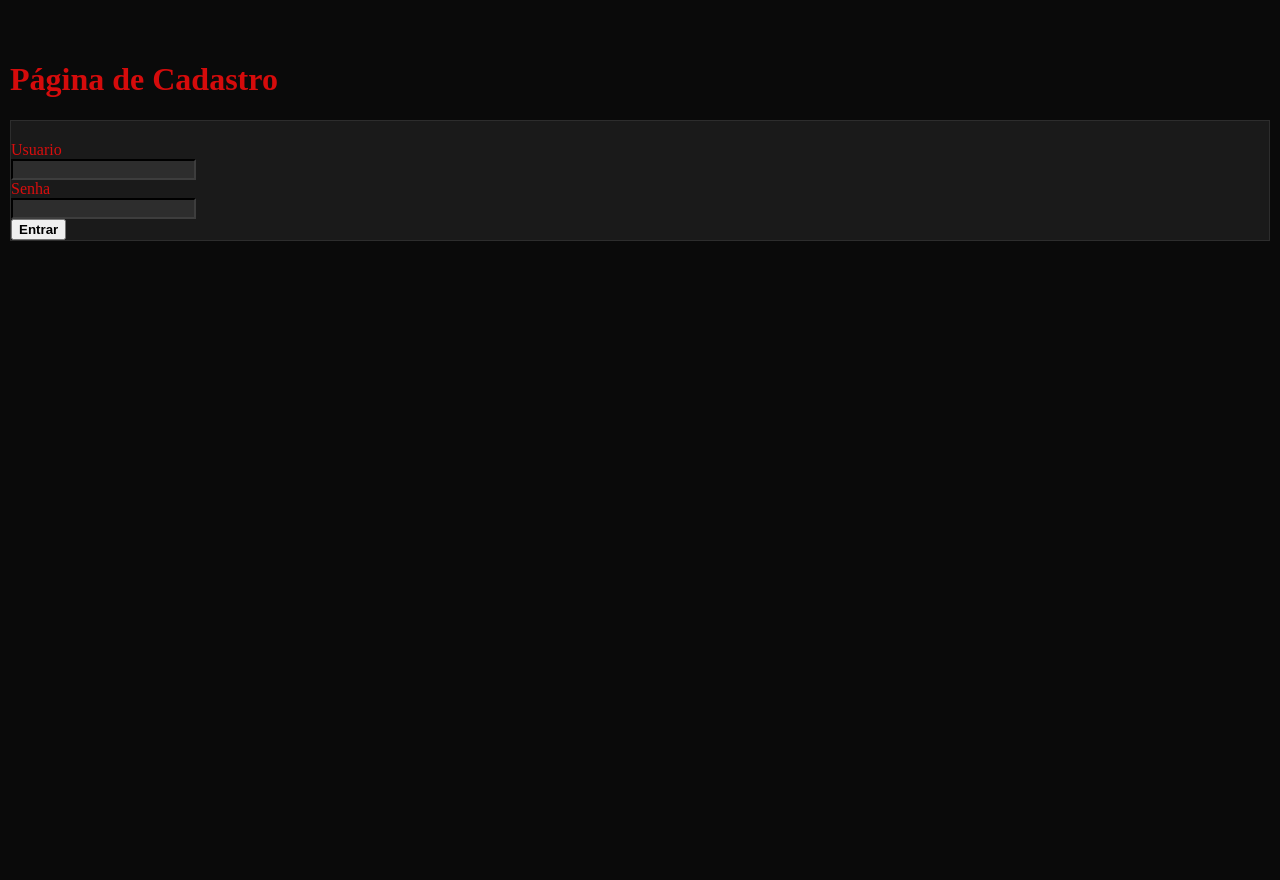
After one commit to Helena-Rosa/letube, a Flask app: template templates/cadastro.html in a window 1280 px wide. The commit adds this page. Run offline with Flask 3, Linux system fonts and the light colour scheme; the template is opened without the code that fills it, so the values that code supplies are empty.

Commit message:
fazendo  parte do cadastro do aplicativo

```diff
--- a/app.py
+++ b/app.py
@@ -12,7 +12,7 @@ app= Flask(__name__)
 @app.route ("/")
 @app.route("/home", methods=["GET"])
 def pagina_principal():
-    musicas = recuperar_musicas()
+    musicas = recuperar_musicas(True)
     generos = recuperar_generos()
     return render_template("principal.html", musicas = musicas , generos = generos )
 
@@ -44,9 +44,9 @@ def excluir_musica(codigo):
     return redirect("/admin")
 
 
-@app.route("/musica/ativar/<codigo>")
-def pag_ativar(codigo):
-    ativar(codigo)
+@app.route("/musica/ativar/<codigo>/<status>")
+def pag_ativar(codigo,status):
+    ativar(codigo,status)
     return redirect("/admin")
 
 
--- a/migrate/estrutura_bd.sql
+++ b/migrate/estrutura_bd.sql
@@ -24,3 +24,5 @@ CREATE TABLE IF NOT EXISTS music (
     ativo bool default 0 ,
  CONSTRAINT fk_music FOREIGN KEY (nome_genero) REFERENCES genero(nome)
 );
+
+0,
--- /dev/null
+++ b/templates/cadastro.html
@@ -0,0 +1,80 @@
+<!DOCTYPE html>
+<html lang="pt-br">
+<head>
+    <meta charset="UTF-8">
+    <meta name="viewport" content="width=device-width, initial-scale=1.0">
+    <title>Cadastro</title>
+</head>
+<body>
+    <style>
+        html, body {
+            background-color: #0a0a0a !important;
+            color: #fff;
+            min-height: 100vh;
+            margin: 0;
+        }
+
+        body { padding: 40px 10px; }
+
+        .box { background-color: #1a1a1a; border: 1px solid #2d2d2d; color: #fff2f2; }
+        .input, .select select { background-color: #2d2d2d; border-color: #3d3d3d; color: #f7f1f1; }
+        .input:focus, .select select:focus { border-color: #485fc7; }
+
+        /* Ajustes da Tabela */
+        .table { background-color: transparent; color: #faf6f6; }
+        .table thead th { color: #7a7a7a; border-bottom-color: #2d2d2d; text-transform: uppercase; font-size: 0.75rem; }
+        .table td { border-bottom-color: #2d2d2d; vertical-align: middle; }
+        tr:hover { background-color: #242424 !important; }
+
+        .title, .label { color: #fa0c0cd8 !important; }
+        .subtitle { color: #485fc7 !important; }
+    </style>
+</head>
+
+</body>
+
+    <div class="container">
+        <header class="level mb-6">
+            <div class="level-left">
+                <div>
+                    <h1 class="title is-3">Página de Cadastro</h1>
+
+                </div>
+            </div>
+            <div class="level-right">
+                <a href="/" class="button is-dark">
+                </a>
+            </div>
+        </header>
+
+        <div class="box">
+            <h2 class="title is-5 mb-5">
+
+            </h2>
+
+                <div class="columns is-multiline">
+                    <div class="column is-4">
+                        <div class="field">
+                            <label class="label is-small">Usuario</label>
+                            <div class="control">
+                                <input class="input" type="text" name="musica">
+                            </div>
+                        </div>
+                    </div>
+
+
+                    <div class="columns is-multiline">
+                        <div class="column is-4">
+                            <div class="field">
+                                <label class="label is-small">Senha</label>
+                                <div class="control">
+                                    <input class="input" type="text" name="musica">
+                                </div>
+                            </div>
+                        </div>
+
+
+                        <button type="submit" class="button is-link is-fullwidth mt-4">
+                            <strong><i class="fa-solid fa-save mr-2"></i>Entrar</strong>
+                        </button>
+</html>
```
Also changed, not shown: model/musica.py (+6 -2 lines), templates/administracao.html (+7 -10 lines).
